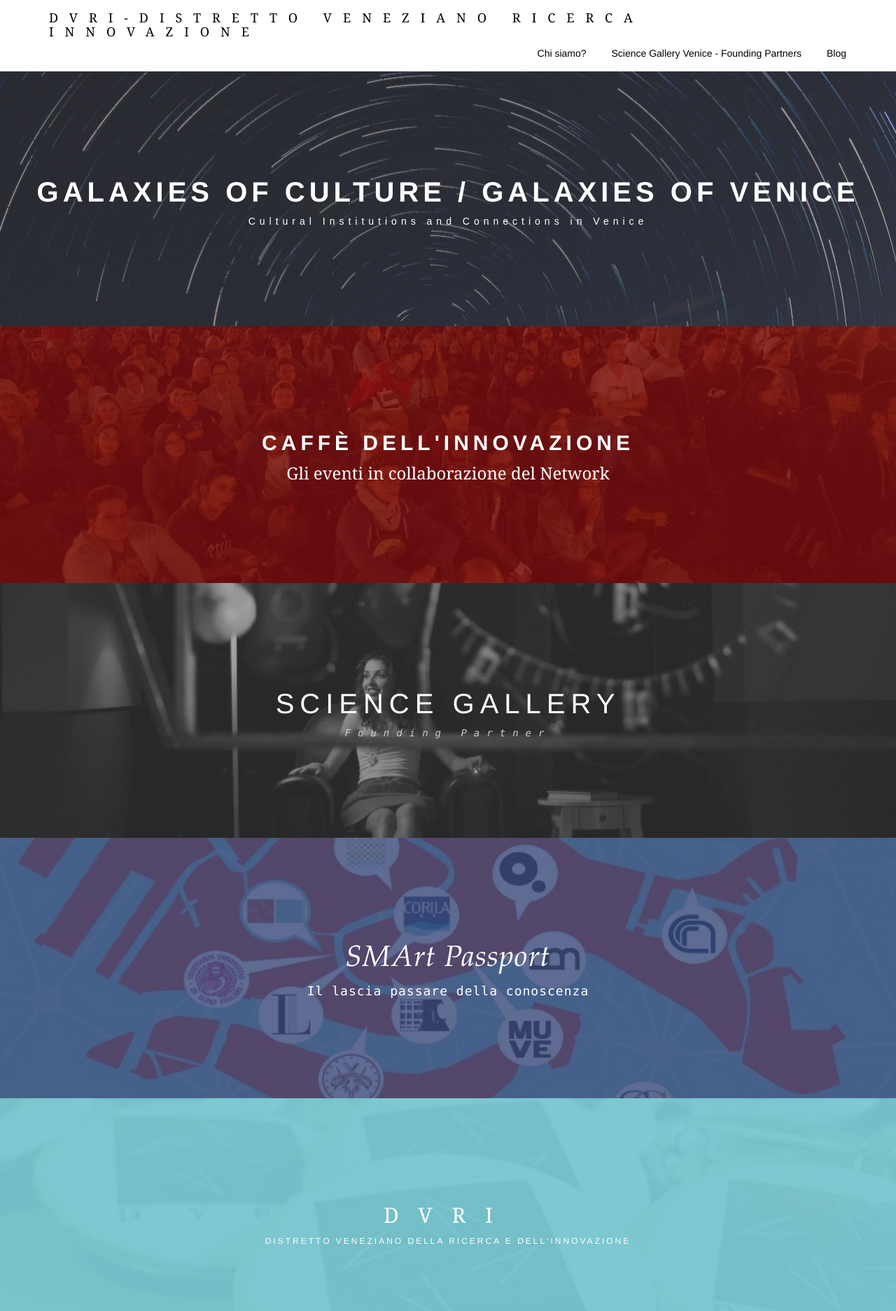
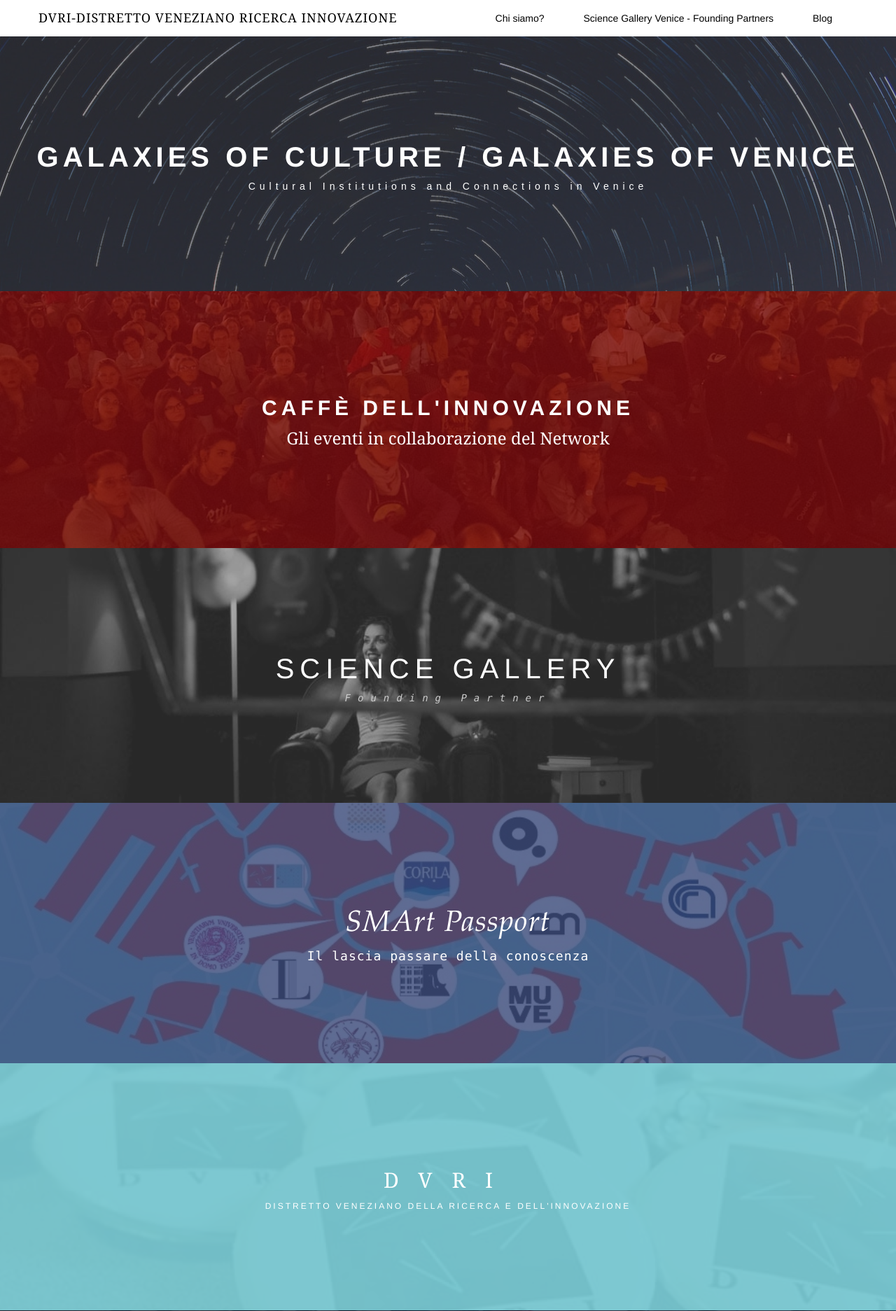
Before and after one commit to simonini/dvri-j-theme, a Jekyll site: the page built from index.html, in a window 1280 px wide. Shown: the top 1873 px of the page at 70% size. Built offline with Jekyll 4.4.1, drawn with Linux system fonts in a browser that asks for light colours.

Commit message:
Update general.sass

```diff
--- a/_sass/general.sass
+++ b/_sass/general.sass
@@ -11,10 +11,10 @@
     padding: 0
     margin: 0
     font-family: Georgia
-    letter-spacing: 16px
+    letter-spacing: 1px
   .btn
     padding: 15px
-
+    margin-right: 20px
 .home2
   text-align: center
 
@@ -91,3 +91,5 @@
   max-width: 740px
   img
     max-width: 100%
+.navbar-brand
+    padding-left: 0px
```
